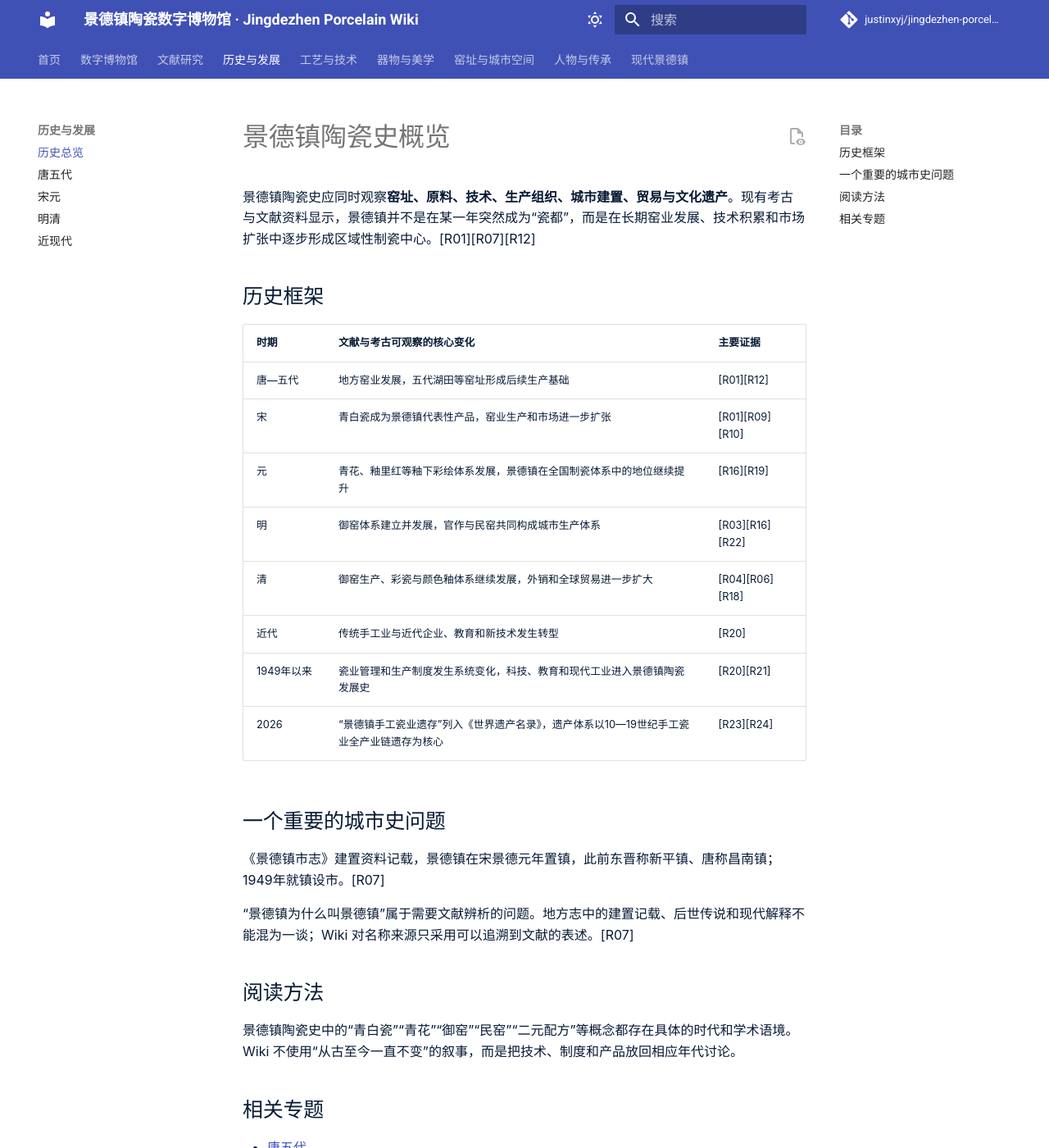
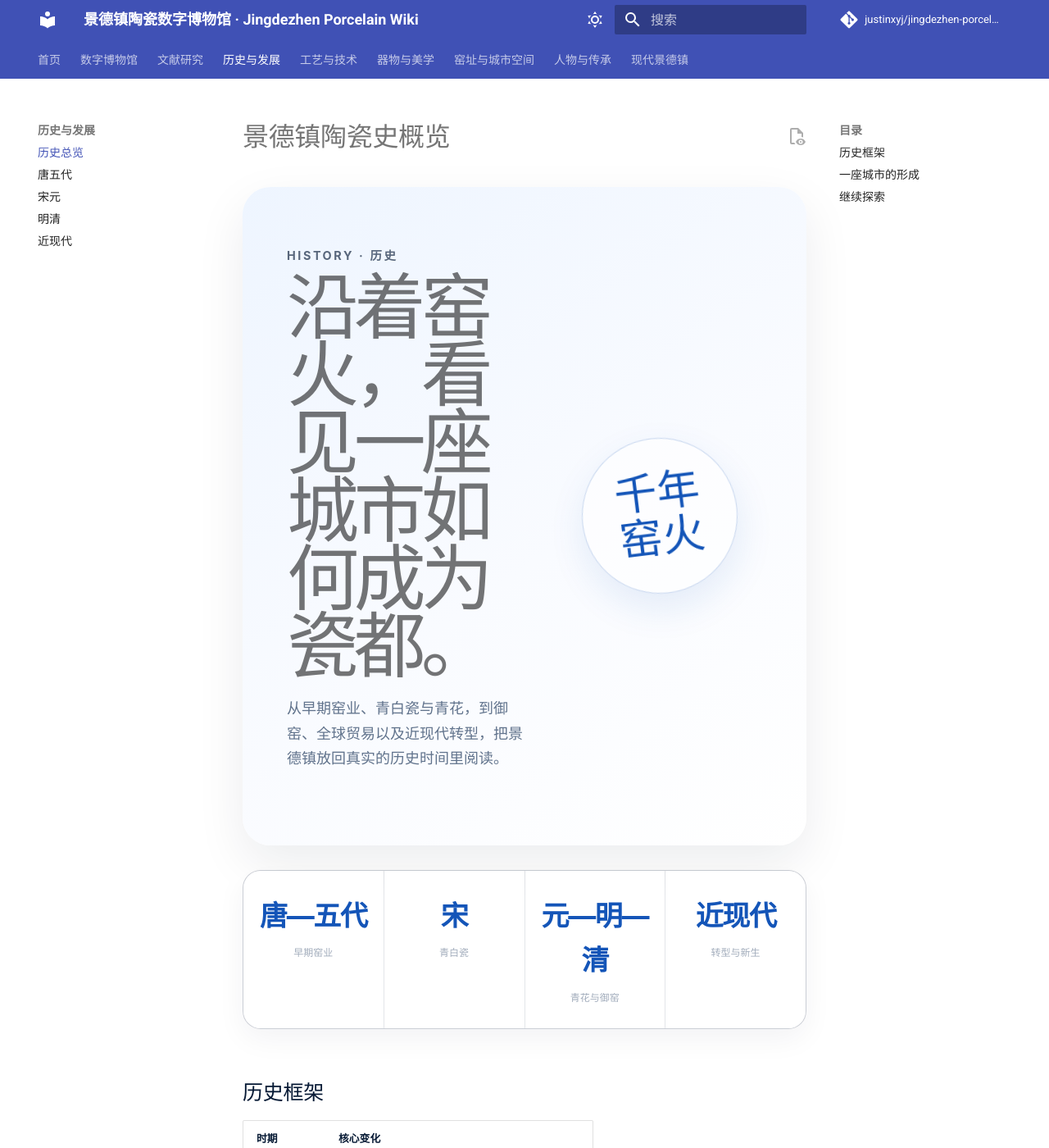
Before and after one commit to justinxyj/jingdezhen-porcelain-wiki, an MkDocs documentation site: the page built from docs/history/README.md, in a window 1280 px wide and 1400 px high. Shown: the whole window at 82% size. Built offline with MkDocs 1.6.1 and Material for MkDocs 9.7.7, drawn with Linux system fonts in a browser that asks for light colours; a script that is not in the unit is left out; comment, search, counter and statistics services are not loaded; some of the changed text lies outside the part shown.

Commit message:
Redesign history overview in Apple porcelain-blue style

```diff
--- a/docs/history/README.md
+++ b/docs/history/README.md
@@ -1,35 +1,40 @@
 # 景德镇陶瓷史概览
 
-景德镇陶瓷史应同时观察**窑址、原料、技术、生产组织、城市建置、贸易与文化遗产**。现有考古与文献资料显示，景德镇并不是在某一年突然成为“瓷都”，而是在长期窑业发展、技术积累和市场扩张中逐步形成区域性制瓷中心。[R01][R07][R12]
+<div class="museum-hero">
+  <div>
+    <div class="eyebrow">HISTORY · 历史</div>
+    <h1>沿着窑火，看见一座城市如何成为瓷都。</h1>
+    <p>从早期窑业、青白瓷与青花，到御窑、全球贸易以及近现代转型，把景德镇放回真实的历史时间里阅读。</p>
+  </div>
+  <div class="museum-hero-mark">千年<br>窑火</div>
+</div>
+
+<div class="museum-stats"><div><strong>唐—五代</strong><span>早期窑业</span></div><div><strong>宋</strong><span>青白瓷</span></div><div><strong>元—明—清</strong><span>青花与御窑</span></div><div><strong>近现代</strong><span>转型与新生</span></div></div>
 
 ## 历史框架
 
-| 时期 | 文献与考古可观察的核心变化 | 主要证据 |
-|---|---|---|
-| 唐—五代 | 地方窑业发展，五代湖田等窑址形成后续生产基础 | [R01][R12] |
-| 宋 | 青白瓷成为景德镇代表性产品，窑业生产和市场进一步扩张 | [R01][R09][R10] |
-| 元 | 青花、釉里红等釉下彩绘体系发展，景德镇在全国制瓷体系中的地位继续提升 | [R16][R19] |
-| 明 | 御窑体系建立并发展，官作与民窑共同构成城市生产体系 | [R03][R16][R22] |
-| 清 | 御窑生产、彩瓷与颜色釉体系继续发展，外销和全球贸易进一步扩大 | [R04][R06][R18] |
-| 近代 | 传统手工业与近代企业、教育和新技术发生转型 | [R20] |
-| 1949年以来 | 瓷业管理和生产制度发生系统变化，科技、教育和现代工业进入景德镇陶瓷发展史 | [R20][R21] |
-| 2026 | “景德镇手工瓷业遗存”列入《世界遗产名录》，遗产体系以10—19世纪手工瓷业全产业链遗存为核心 | [R23][R24] |
+| 时期 | 核心变化 |
+|---|---|
+| 唐—五代 | 地方窑业发展，为后续生产奠定基础 |
+| 宋 | 青白瓷成为代表性产品，生产与市场进一步扩张 |
+| 元 | 青花、釉里红等釉下彩绘体系发展 |
+| 明 | 御窑体系建立并发展，官作与民窑共同构成生产体系 |
+| 清 | 彩瓷、颜色釉继续发展，外销与全球贸易进一步扩大 |
+| 近代 | 传统手工业与近代企业、教育和新技术发生转型 |
+| 1949年以来 | 科技、教育与现代工业进入景德镇陶瓷发展史 |
+| 2026 | “景德镇手工瓷业遗存”列入《世界遗产名录》 |
 
-## 一个重要的城市史问题
+## 一座城市的形成
 
-《景德镇市志》建置资料记载，景德镇在宋景德元年置镇，此前东晋称新平镇、唐称昌南镇；1949年就镇设市。[R07]
+景德镇并不是在某一年突然成为“瓷都”，而是在长期窑业发展、技术积累、生产组织与市场扩张中逐步形成区域性制瓷中心。[R01][R07][R12]
 
-“景德镇为什么叫景德镇”属于需要文献辨析的问题。地方志中的建置记载、后世传说和现代解释不能混为一谈；Wiki 对名称来源只采用可以追溯到文献的表述。[R07]
+地方志资料记载，景德镇在宋景德元年置镇，此前东晋称新平镇、唐称昌南镇；1949年就镇设市。[R07]
 
-## 阅读方法
+## 继续探索
 
-景德镇陶瓷史中的“青白瓷”“青花”“御窑”“民窑”“二元配方”等概念都存在具体的时代和学术语境。Wiki 不使用“从古至今一直不变”的叙事，而是把技术、制度和产品放回相应年代讨论。
-
-## 相关专题
-
-- [唐五代](tang-wudai.md)
-- [宋元](song-yuan.md)
-- [明清](ming-qing.md)
-- [近现代](modern.md)
-- [文献研究规范](../research/README.md)
-- [核心文献库](../research/sources.md)
+<div class="museum-grid">
+  <a class="museum-card wiki-card-link" href="tang-wudai/"><span>TANG · FIVE DYNASTIES</span><h3>唐五代</h3><p>早期窑业、地方生产与区域交流。</p><span class="wiki-read-more">进入时代</span></a>
+  <a class="museum-card wiki-card-link" href="song-yuan/"><span>SONG · YUAN</span><h3>宋元</h3><p>青白瓷、青花与窑业格局的变化。</p><span class="wiki-read-more">进入时代</span></a>
+  <a class="museum-card wiki-card-link" href="ming-qing/"><span>MING · QING</span><h3>明清</h3><p>御窑、彩瓷与全球贸易网络。</p><span class="wiki-read-more">进入时代</span></a>
+  <a class="museum-card wiki-card-link" href="modern/"><span>MODERN</span><h3>近现代</h3><p>传统手工业、工业化与当代转型。</p><span class="wiki-read-more">进入时代</span></a>
+</div>
```
